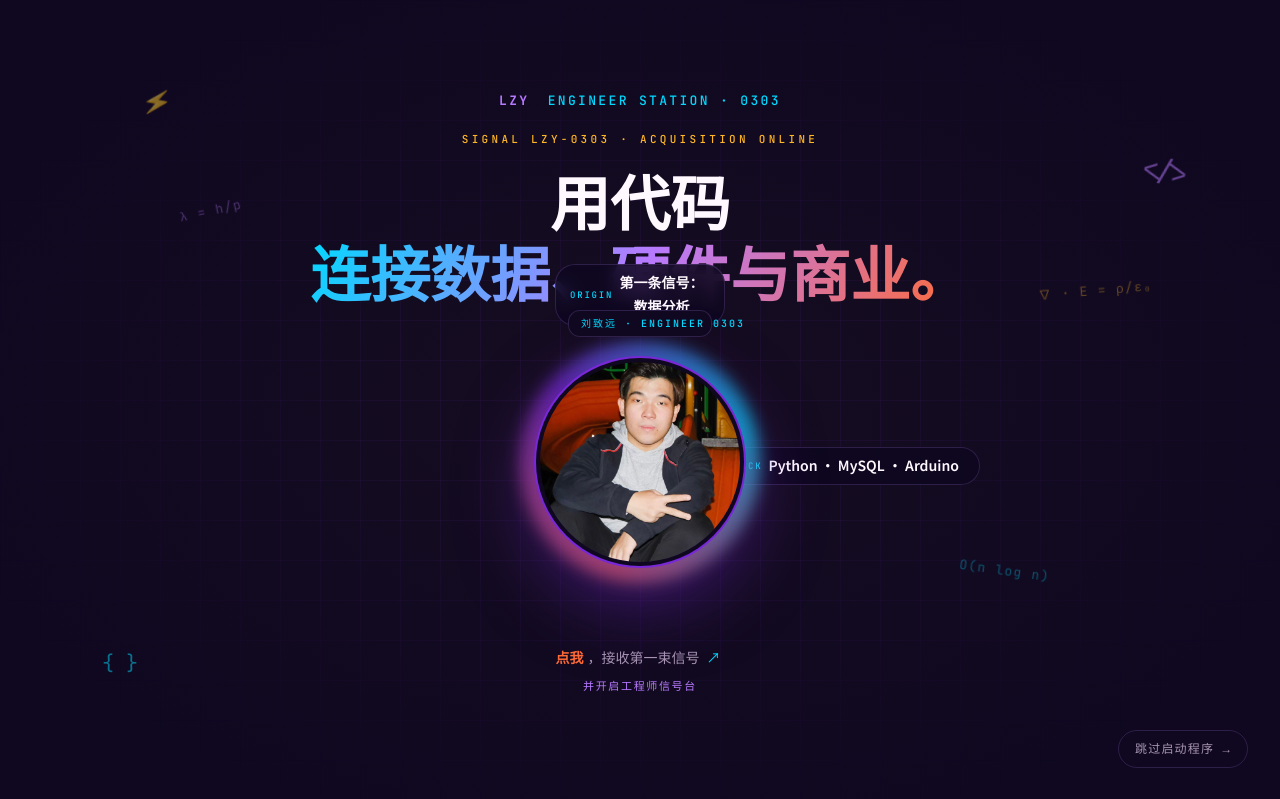
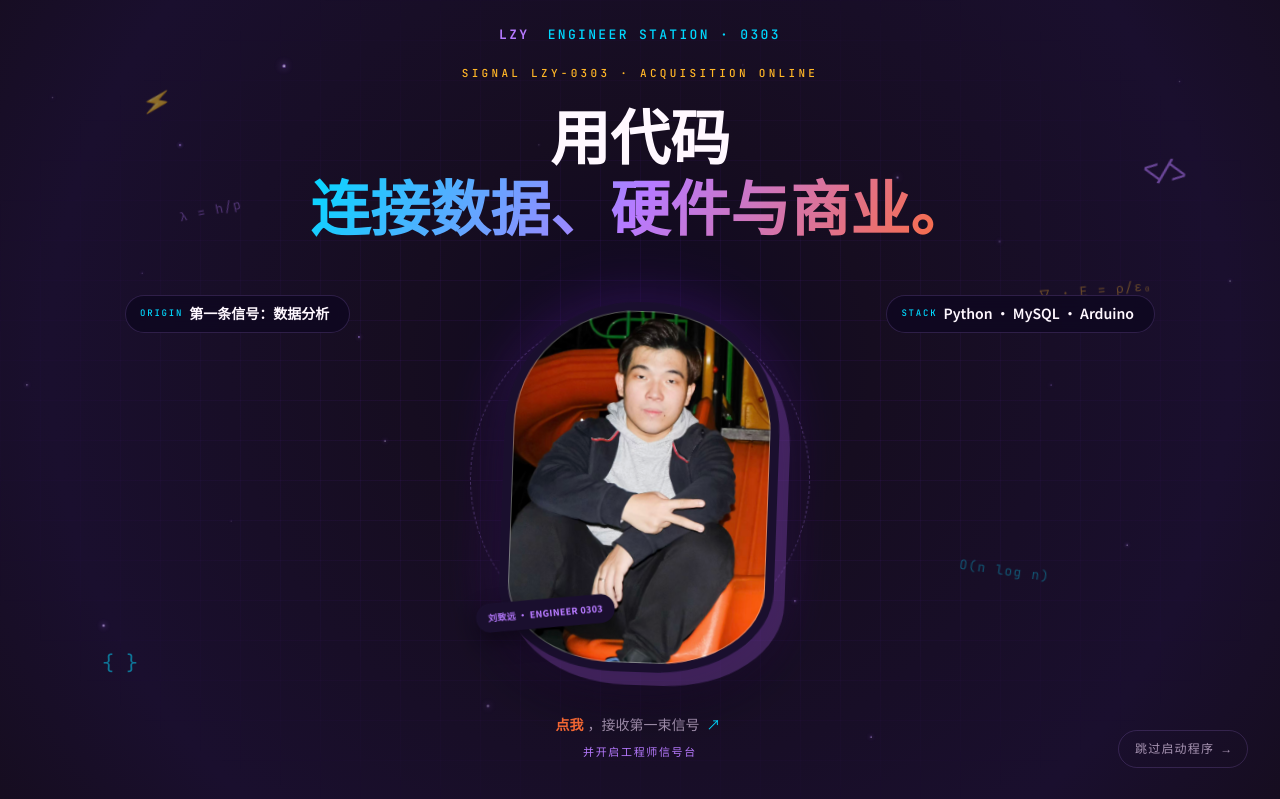
Before and after one commit to jefferyshadowcmwl-dot/my-introduce, a plain HTML site: page index.html in a window 1280 px wide. Shown: the top 799 px of the page. Drawn offline with Linux system fonts and the light colour scheme.

Commit message:
refactor: 启动页照搬参考站布局 + 星空渐变小星星
- 背景: radial-gradient 多停点 (替换原来的 ellipse 简化版)
- character-button: 240x240 圆形 → min(670x550) 矩形容器 (对齐参考站)
- character-halo: conic-gradient 旋转光环 → dashed 虚线圆环 + ::before/::after 内嵌双环 (参考站风格)
- intro-photo-sticker: 200x200 圆形 → 275x370 arch 拱形 border-radius: 48% 48% 43% 43% / 35% 35% 23% 23%
- photo 浮动动画 + rotate 2° 倾斜 + 9px 白色边框 (仿拍立得效果)
- sticker-label: 顶部居中 tag → 左下角贴纸徽章 rotate -7° (参考站风格)
- 4 个 question 标签从 4 方向环绕 → 4 角布局 (对齐参考站)
- 加 intro-stars 渐变小星星: 22 个散布元素 + twinkle 动画 + CSS 变量化位置/大小/延迟
- 加 character-button :hover/:active/:focus-visible 反馈
- 移除重复 .sticker-label 和 .intro-photo-sticker img 旧块 (审计修复)

```diff
--- a/index.html
+++ b/index.html
@@ -20,7 +20,34 @@
 
   <!-- ==================== 启动页 ==================== -->
   <section class="intro-gate" aria-labelledby="intro-title">
+    <canvas id="cosmos-canvas" aria-hidden="true"></canvas>
     <div class="intro-bg-grid" aria-hidden="true"></div>
+    <!-- 星空渐变小星星 -->
+    <div class="intro-stars" aria-hidden="true">
+      <i style="--x:4%;--y:12%;--s:1;--d:0s"></i>
+      <i style="--x:11%;--y:34%;--s:.7;--d:-.7s"></i>
+      <i style="--x:22%;--y:8%;--s:1.2;--d:-1.5s"></i>
+      <i style="--x:30%;--y:55%;--s:.8;--d:-2.3s"></i>
+      <i style="--x:42%;--y:18%;--s:.6;--d:-.5s"></i>
+      <i style="--x:54%;--y:42%;--s:1;--d:-3.1s"></i>
+      <i style="--x:62%;--y:75%;--s:.7;--d:-1.8s"></i>
+      <i style="--x:70%;--y:22%;--s:1.1;--d:-2.6s"></i>
+      <i style="--x:82%;--y:48%;--s:.8;--d:-.9s"></i>
+      <i style="--x:92%;--y:10%;--s:1;--d:-3.5s"></i>
+      <i style="--x:88%;--y:68%;--s:.6;--d:-1.2s"></i>
+      <i style="--x:8%;--y:78%;--s:.9;--d:-2s"></i>
+      <i style="--x:18%;--y:65%;--s:.7;--d:-.4s"></i>
+      <i style="--x:38%;--y:88%;--s:1.3;--d:-2.8s"></i>
+      <i style="--x:68%;--y:92%;--s:.7;--d:-1.4s"></i>
+      <i style="--x:48%;--y:62%;--s:.5;--d:-3s"></i>
+      <i style="--x:78%;--y:30%;--s:.9;--d:-.6s"></i>
+      <i style="--x:28%;--y:42%;--s:.8;--d:-2.1s"></i>
+      <i style="--x:96%;--y:35%;--s:.6;--d:-1s"></i>
+      <i style="--x:2%;--y:48%;--s:.7;--d:-2.4s"></i>
+      <i style="--x:14%;--y:18%;--s:.5;--d:-1.7s"></i>
+      <i style="--x:58%;--y:8%;--s:.8;--d:-3.3s"></i>
+    </div>
+
     <div class="intro-brand"><span>LZY</span> ENGINEER STATION · 0303</div>
     <p class="intro-eyebrow">SIGNAL LZY-0303 · ACQUISITION ONLINE</p>
     <h1 id="intro-title">用代码<br /><span>连接数据、硬件与商业。</span></h1>
@@ -33,11 +60,13 @@
       <span class="character-halo" aria-hidden="true"></span>
       <span class="intro-photo-sticker" aria-hidden="true">
         <img src="assets/liuzhiyuan.jpg" alt="刘致远肖像" decoding="async" fetchpriority="high" />
+        <span class="sticker-label">刘致远 · ENGINEER 0303</span>
       </span>
-      <span class="sticker-label" aria-hidden="true">刘致远 · ENGINEER 0303</span>
     </button>
+
     <p class="intro-hint"><span>点我</span>，接收第一束信号 <i>↗</i><small>并开启工程师信号台</small></p>
     <button class="intro-skip" type="button">跳过启动程序 →</button>
+
     <div class="intro-deco deco-one">⚡</div>
     <div class="intro-deco deco-two">{ }</div>
     <div class="intro-deco deco-three">&lt;/&gt;</div>
--- a/styles.css
+++ b/styles.css
@@ -122,17 +122,23 @@
 #cosmos-canvas{position:fixed;inset:0;z-index:-3;width:100%;height:100%}
 
 /* ============================================================
-   启动页（Intro Gate）
+   启动页（Intro Gate）— 照参考站布局
    ============================================================ */
 .intro-gate{
   position:fixed;inset:0;z-index:50;
   display:flex;flex-direction:column;align-items:center;justify-content:center;
   text-align:center;
-  background:radial-gradient(ellipse at center,var(--bg-2) 0%,var(--bg) 80%);
+  background:radial-gradient(circle at 50% 45%,
+    var(--bg) 0%,
+    var(--bg-2) 30%,
+    var(--surface) 76%,
+    var(--bg-2) 100%);
+  color:var(--ink-2);
+  overflow:hidden;
   padding:24px;
-  transition:opacity .6s ease,transform .6s ease;
+  transition:opacity .6s ease,visibility .6s ease;
 }
-.intro-gate.is-leaving{opacity:0;transform:scale(1.05);pointer-events:none}
+.intro-gate.is-leaving{opacity:0;visibility:hidden;pointer-events:none}
 
 .intro-bg-grid{
   position:absolute;inset:0;pointer-events:none;z-index:0;
@@ -143,71 +149,145 @@
   mask-image:radial-gradient(ellipse at center,#000 30%,transparent 80%);
 }
 
+/* 星空渐变小星星 */
+.intro-stars{
+  position:absolute;inset:0;pointer-events:none;z-index:0;overflow:hidden;
+}
+.intro-stars i{
+  position:absolute;
+  left:var(--x,50%);top:var(--y,50%);
+  width:calc(3px * var(--s,1));
+  height:calc(3px * var(--s,1));
+  border-radius:50%;
+  background:radial-gradient(circle,
+    rgba(255,255,255,.95) 0%,
+    rgba(186,140,255,.5) 40%,
+    rgba(120,40,214,.2) 70%,
+    transparent 100%);
+  box-shadow:
+    0 0 calc(6px * var(--s,1)) rgba(186,140,255,.6),
+    0 0 calc(12px * var(--s,1)) rgba(120,40,214,.25);
+  animation:twinkle 3.5s ease-in-out infinite var(--d,0s);
+  opacity:.4;
+}
+@keyframes twinkle{
+  0%,100%{opacity:.25;transform:scale(.85)}
+  50%{opacity:1;transform:scale(1.2)}
+}
+
 .intro-brand{
-  position:relative;z-index:1;margin-bottom:18px;
+  position:relative;z-index:3;margin-bottom:18px;
   font-family:var(--font-mono);font-size:13px;letter-spacing:.18em;
   color:var(--cyan);font-weight:500;
 }
 .intro-brand span{color:var(--purple-3);font-weight:700;margin-right:8px}
 
 .intro-eyebrow{
-  position:relative;z-index:1;margin:0 0 16px;
+  position:relative;z-index:3;margin:0 0 16px;
   font-family:var(--font-mono);font-size:11px;letter-spacing:.3em;
   color:var(--orange-2);font-weight:500;
 }
 #intro-title{
-  position:relative;z-index:1;
+  position:relative;z-index:3;
   font-family:var(--font-cn);
   font-size:clamp(32px,5.5vw,60px);line-height:1.18;font-weight:800;
   color:var(--ink-2);margin:0 0 36px;
   max-width:920px;
+  text-align:center;
 }
 #intro-title span{
   background:linear-gradient(120deg,var(--cyan) 0%,var(--purple-3) 50%,var(--orange) 100%);
   -webkit-background-clip:text;background-clip:text;color:transparent;
 }
 
+/* character-button — 矩形容器（对齐参考站） */
 .character-button{
-  position:relative;z-index:2;
-  display:inline-flex;align-items:center;justify-content:center;
-  width:240px;height:240px;
-  border-radius:50%;
-  background:transparent;cursor:pointer;
-  transition:transform var(--t-fast);
-}
-.character-button:hover{transform:scale(1.04)}
-.character-button:active{transform:scale(.98)}
-
-.character-halo{
-  position:absolute;inset:0;border-radius:50%;
-  background:conic-gradient(from 0deg,var(--purple),var(--cyan),var(--orange),var(--purple));
-  filter:blur(8px);opacity:.7;
-  animation:spin 8s linear infinite;
-}
-@keyframes spin{to{transform:rotate(360deg)}}
-
-.intro-photo-sticker{
-  position:absolute;width:200px;height:200px;border-radius:50%;
-  background:var(--surface);overflow:hidden;
-  box-shadow:0 0 0 4px var(--bg),0 0 0 6px var(--purple),0 30px 80px rgba(120,40,214,.6);
-  display:flex;align-items:center;justify-content:center;
+  position:relative;
+  width:min(670px,78vw);
+  height:min(550px,62vh);
+  border:0;background:transparent;padding:0;
+  cursor:pointer;color:inherit;
   z-index:2;
 }
-.intro-photo-sticker svg{width:100%;height:100%}
+
+/* character-halo — 虚线圆环 + 内嵌圆环（参考站风格） */
+.character-halo{
+  position:absolute;
+  width:340px;height:340px;
+  border:1px dashed rgba(186,140,255,.35);
+  border-radius:50%;
+  left:50%;top:50%;
+  transform:translate(-50%,-45%);
+  animation:haloRotate 28s linear infinite;
+  pointer-events:none;
+  z-index:1;
+}
+.character-halo::before,
+.character-halo::after{
+  content:"";position:absolute;border-radius:50%;
+  inset:35px;
+  border:1px solid rgba(236,80,157,.25);
+}
+.character-halo::after{
+  inset:75px;
+  background:radial-gradient(circle,rgba(245,107,180,.22),transparent 65%);
+  border:0;
+}
+@keyframes haloRotate{
+  to{transform:translate(-50%,-45%) rotate(360deg)}
+}
+
+/* intro-photo-sticker — arch 拱形（48% 48% 43% 43% / 35% 35% 23% 23%） */
+.intro-photo-sticker{
+  position:absolute;
+  width:275px;height:370px;
+  left:50%;top:50%;
+  transform:translate(-50%,-43%) rotate(2deg);
+  padding:9px;
+  background:var(--surface);
+  border-radius:48% 48% 43% 43% / 35% 35% 23% 23%;
+  box-shadow:
+    11px 13px 0 rgba(180,101,239,.25),
+    0 25px 58px rgba(0,0,0,.5),
+    0 0 60px rgba(120,40,214,.35);
+  z-index:4;
+  animation:photoStickerFloat 3.3s ease-in-out infinite;
+  overflow:visible;
+}
+.intro-photo-sticker::after{
+  content:"";position:absolute;inset:9px;
+  border-radius:47% 47% 42% 42% / 34% 34% 22% 22%;
+  box-shadow:inset 0 0 0 1px rgba(255,255,255,.35);
+  pointer-events:none;
+}
+.intro-photo-sticker > img{
+  width:100%;height:100%;display:block;
+  object-fit:cover;object-position:center 24%;
+  border-radius:47% 47% 42% 42% / 34% 34% 22% 22%;
+  filter:saturate(.92) contrast(1.03);
+}
+@keyframes photoStickerFloat{
+  0%,100%{transform:translate(-50%,-43%) rotate(2deg)}
+  50%{transform:translate(-50%,-46%) rotate(2.5deg)}
+}
+
+/* sticker-label — 左下角贴纸徽章（参考站风格） */
 .sticker-label{
   position:absolute;
-  top:-32px;left:50%;margin-left:-72px;
-  width:144px;text-align:center;
-  font-family:var(--font-mono);font-size:10px;letter-spacing:.2em;
-  color:var(--cyan);white-space:nowrap;font-weight:500;
-  padding:4px 12px;border-radius:12px;
-  background:var(--bg);border:1px solid var(--line);
-  z-index:3;
+  left:-22px;bottom:41px;
+  padding:7px 12px;border-radius:20px;
+  background:var(--surface);color:var(--purple-3);
+  font-size:9px;font-weight:800;letter-spacing:.03em;
+  transform:rotate(-7deg);
+  box-shadow:0 9px 22px rgba(0,0,0,.45);
+  z-index:5;
+  white-space:nowrap;
+  font-family:var(--font-cn);
 }
-.intro-photo-sticker img{
-  width:100%;height:100%;
-  object-fit:cover;object-position:center 20%;
-  display:block;
+.character-button:hover{filter:brightness(1.06)}
+.character-button:active{transform:scale(.99)}
+.character-button:focus-visible{
+  outline:2px solid var(--cyan);outline-offset:6px;border-radius:16px;
 }
 
 .question{
@@ -227,10 +307,10 @@
   font-style:normal;font-family:var(--font-mono);
   color:var(--orange);font-size:11px;font-weight:700;
 }
-.question-one{top:-78px;left:50%;margin-left:-85px;width:170px;justify-content:center;animation-delay:0s}
-.question-two{top:50%;right:-220px;margin-top:-15px;animation-delay:3s}
-.question-three{bottom:-30px;left:50%;margin-left:-85px;width:170px;justify-content:center;animation-delay:6s}
-.question-four{top:50%;left:-220px;margin-top:-15px;animation-delay:9s}
+.question-one{top:5%;left:-180px;animation-delay:0s}
+.question-two{top:5%;right:-180px;animation-delay:3s}
+.question-three{bottom:5%;right:-180px;animation-delay:6s}
+.question-four{bottom:5%;left:-180px;animation-delay:9s}
 @keyframes questionCycle{
   0%,20%{opacity:0;transform:translateY(10px)}
   25%,95%{opacity:1;transform:translateY(0)}
```
